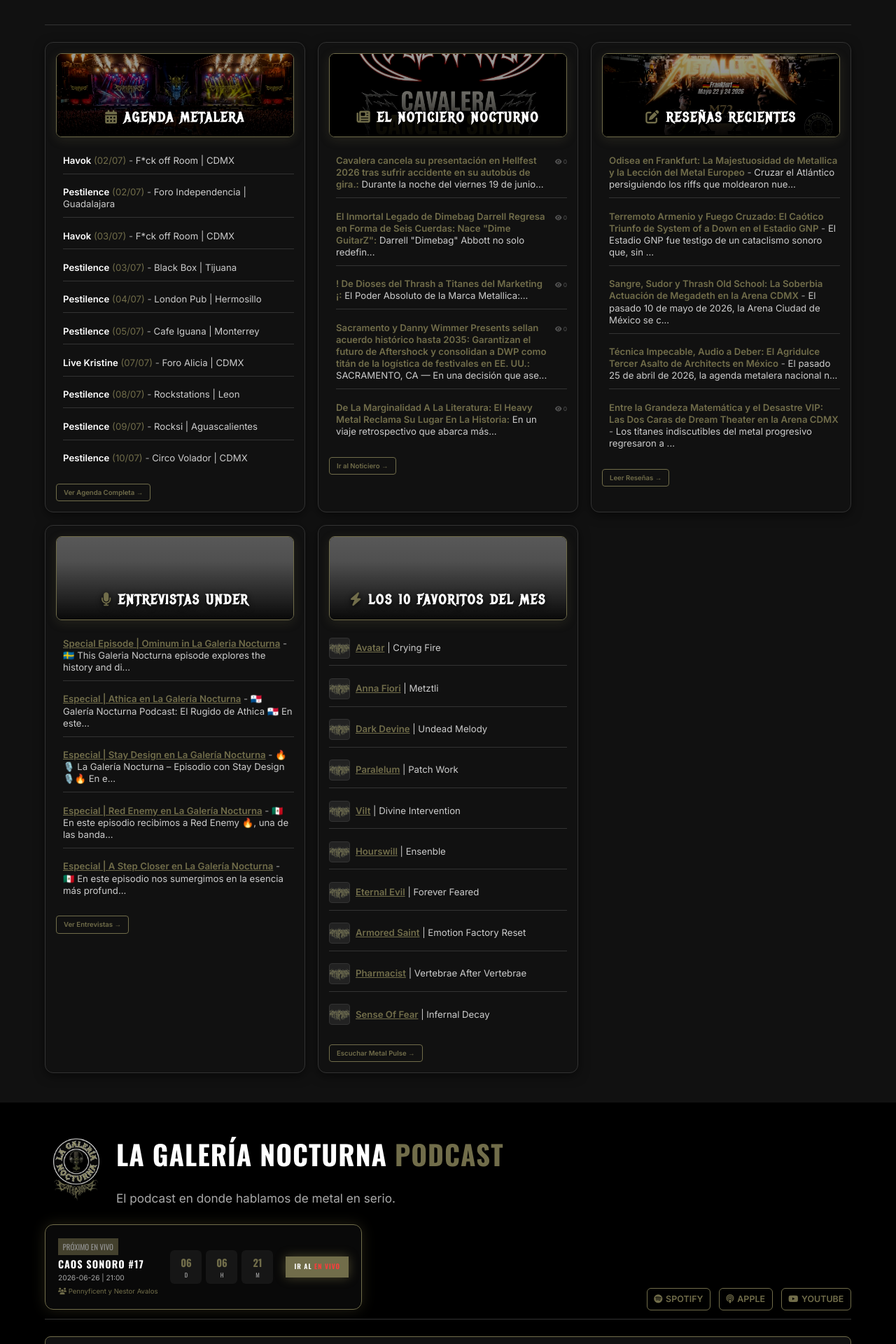
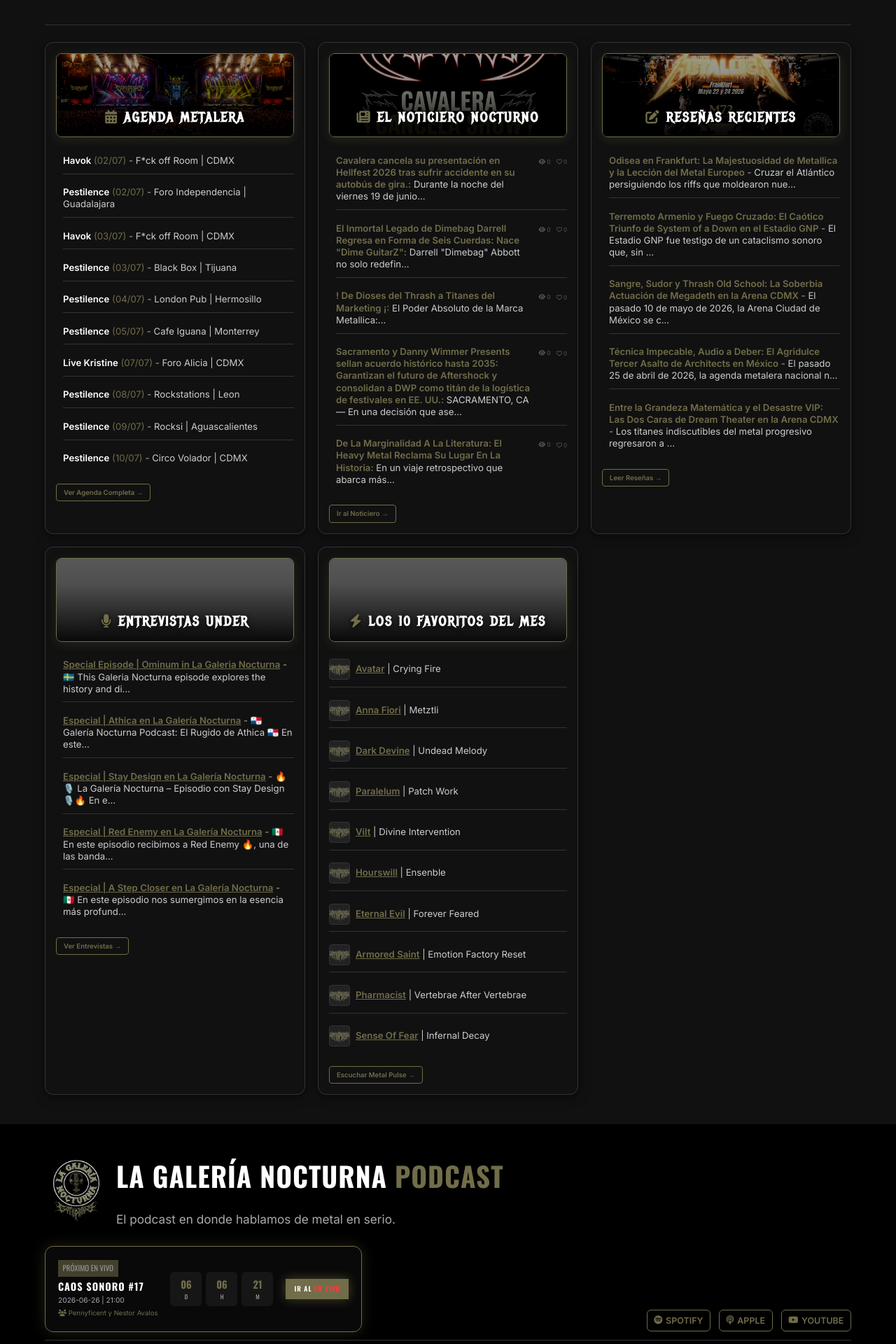
Before and after one commit to gothprods/gothprods_web, a Flask app: page / in a window 1280 px wide. Shown: the part 1211-3131 px from the top of the page at 70% size. Run offline with Flask 3, Linux system fonts and the light colour scheme; data comes from the database, SQL or seed files in the repository; grey boxes are pictures that could not be loaded.

Commit message:
Add like button to news and reviews and view counter to reviews

```diff
--- a/app.js
+++ b/app.js
@@ -107,6 +107,46 @@ document.addEventListener('DOMContentLoaded', () => {
         });
     });
 
+    // Like button logic
+    const likeBtns = document.querySelectorAll('.like-btn');
+    likeBtns.forEach(btn => {
+        const itemId = btn.getAttribute('data-id');
+        // Check local storage
+        if (localStorage.getItem('liked_' + itemId)) {
+            const icon = btn.querySelector('i');
+            icon.classList.remove('fa-regular');
+            icon.classList.add('fa-solid');
+            btn.style.color = 'var(--accent-color)';
+            btn.disabled = true;
+        }
+
+        btn.addEventListener('click', (e) => {
+            e.preventDefault();
+            e.stopPropagation(); // prevent opening modal if inside link (though it's not)
+
+            if (btn.disabled || localStorage.getItem('liked_' + itemId)) return;
+
+            fetch('/api/track_like/' + itemId, { method: 'POST' })
+                .then(res => res.json())
+                .then(data => {
+                    if (data.success) {
+                        localStorage.setItem('liked_' + itemId, 'true');
+                        document.querySelectorAll('.like-count-' + itemId).forEach(el => {
+                            el.innerText = data.likes;
+                        });
+                        document.querySelectorAll('.like-btn[data-id="' + itemId + '"]').forEach(b => {
+                            const icon = b.querySelector('i');
+                            icon.classList.remove('fa-regular');
+                            icon.classList.add('fa-solid');
+                            b.style.color = 'var(--accent-color)';
+                            b.disabled = true;
+                        });
+                    }
+                })
+                .catch(err => console.error('Error tracking like:', err));
+        });
+    });
+
     // Check URL for direct link to an item
     const urlParams = new URLSearchParams(window.location.search);
     const itemId = urlParams.get('item');
--- a/app.py
+++ b/app.py
@@ -151,6 +151,8 @@ def get_db_connection(live=False):
         columns = [col[1] for col in cursor.fetchall()]
         if 'views' not in columns:
             cursor.execute("ALTER TABLE content_items ADD COLUMN views INTEGER DEFAULT 0")
+        if 'likes' not in columns:
+            cursor.execute("ALTER TABLE content_items ADD COLUMN likes INTEGER DEFAULT 0")
         conn.commit()
     except Exception as e:
         print("Schema migration error (content_items):", e)
@@ -211,6 +213,22 @@ def track_view(item_id):
 
     new_views = row['views'] if row else 0
     return jsonify({"success": True, "views": new_views})
+
+@app.route('/api/track_like/<int:item_id>', methods=['POST'])
+def track_like(item_id):
+    is_preview = request.args.get('preview') == '1' and 'user_id' in session
+    conn = get_db_connection(live=not is_preview)
+    cursor = conn.cursor()
+    cursor.execute("UPDATE content_items SET likes = COALESCE(likes, 0) + 1 WHERE id = ?", (item_id,))
+    conn.commit()
+
+    # Return the new like count
+    cursor.execute("SELECT likes FROM content_items WHERE id = ?", (item_id,))
+    row = cursor.fetchone()
+    conn.close()
+
+    new_likes = row['likes'] if row else 0
+    return jsonify({"success": True, "likes": new_likes})
 
 @app.route('/')
 def index():
--- a/templates/index.html
+++ b/templates/index.html
@@ -526,10 +526,15 @@
                     <ul class="highlight-list" style="padding-left: 10px; font-size: 0.8rem; margin-bottom: 0;">
                         {% for item in noticiero_items[:5] %}
                         <li style="margin-bottom: 8px; line-height: 1.3;">
-                            <a href="javascript:void(0);" data-target="dynNewsModal{{ item.id }}" data-id="{{ item.id }}" class="open-review-modal" style="color: #716d4a; display: flex; justify-content: space-between; align-items: baseline;">
-                                <span><strong style="color: inherit;">{{ item.title }}:</strong> <span style="color: #ccc;">{{ item.short_desc[:40] }}...</span></span>
-                                <span style="font-size: 0.7rem; color: #555; white-space: nowrap; margin-left: 8px;"><i class="fa-solid fa-eye"></i> <span class="view-count-{{ item.id }}">{{ item.views if item.views else 0 }}</span></span>
-                            </a>
+                            <div style="display: flex; justify-content: space-between; align-items: baseline;">
+                                <a href="javascript:void(0);" data-target="dynNewsModal{{ item.id }}" data-id="{{ item.id }}" class="open-review-modal" style="color: #716d4a; flex: 1; margin-right: 10px; display: block;">
+                                    <span><strong style="color: inherit;">{{ item.title }}:</strong> <span style="color: #ccc;">{{ item.short_desc[:40] }}...</span></span>
+                                </a>
+                                <div style="display: flex; gap: 8px; align-items: center;">
+                                    <span style="font-size: 0.7rem; color: #555; white-space: nowrap;"><i class="fa-solid fa-eye"></i> <span class="view-count-{{ item.id }}">{{ item.views if item.views else 0 }}</span></span>
+                                    <button class="like-btn" data-id="{{ item.id }}" style="background: none; border: none; color: #555; font-size: 0.7rem; cursor: pointer; padding: 0; white-space: nowrap; transition: color 0.3s;"><i class="fa-regular fa-heart"></i> <span class="like-count-{{ item.id }}">{{ item.likes if item.likes else 0 }}</span></button>
+                                </div>
+                            </div>
                         </li>
                         {% endfor %}
                     </ul>
@@ -734,7 +739,13 @@
                     <img loading="lazy" src="{{ item.image_filename if item.image_filename.startswith('http') or item.image_filename.startswith('assets') else 'updates/' + item.image_filename }}" style="width: 100%; border-radius: 8px; margin-bottom: 10px; height: 140px; object-fit: cover; object-position: center;">
                     <h3 style="font-size: 1rem; line-height: 1.2;">{{ item.title }}</h3>
                     <p style="font-size: 0.85rem; margin-bottom: 10px;">{{ item.short_desc | striptags }}</p>
-                    <a href="javascript:void(0);" data-target="dynNewsModal{{ item.id }}" class="open-review-modal" style="color: var(--accent-color); font-weight: bold; font-size: 0.85rem;">Leer reseña completa &rarr;</a>
+                    <div style="display: flex; justify-content: space-between; align-items: center; margin-top: 5px;">
+                        <a href="javascript:void(0);" data-target="dynNewsModal{{ item.id }}" data-id="{{ item.id }}" class="open-review-modal" style="color: var(--accent-color); font-weight: bold; font-size: 0.85rem; display: inline-block;">Leer reseña completa &rarr;</a>
+                        <div style="display: flex; gap: 10px; align-items: center;">
+                            <span style="font-size: 0.75rem; color: #666; display: inline-flex; align-items: center; gap: 4px;"><i class="fa-solid fa-eye"></i> <span class="view-count-{{ item.id }}">{{ item.views if item.views else 0 }}</span></span>
+                            <button class="like-btn" data-id="{{ item.id }}" style="background: none; border: none; color: #666; font-size: 0.75rem; cursor: pointer; display: inline-flex; align-items: center; gap: 4px; padding: 0; transition: color 0.3s;"><i class="fa-regular fa-heart"></i> <span class="like-count-{{ item.id }}">{{ item.likes if item.likes else 0 }}</span></button>
+                        </div>
+                    </div>
                 </div>
                 {% endfor %}
             </div>
@@ -758,7 +769,10 @@
                     <p style="font-size: 0.85rem; margin-bottom: 5px; margin-top: 5px;">{{ item.short_desc[:120] if item.short_desc else '' }}...</p>
                     <div style="display: flex; justify-content: space-between; align-items: center; margin-top: 5px;">
                         <a href="javascript:void(0);" data-target="dynNewsModal{{ item.id }}" data-id="{{ item.id }}" class="open-review-modal" style="color: var(--accent-color); font-weight: bold; font-size: 0.85rem; display: inline-block;">Leer más &rarr;</a>
-                        <span style="font-size: 0.75rem; color: #666; display: inline-flex; align-items: center; gap: 4px;"><i class="fa-solid fa-eye"></i> <span class="view-count-{{ item.id }}">{{ item.views if item.views else 0 }}</span></span>
+                        <div style="display: flex; gap: 10px; align-items: center;">
+                            <span style="font-size: 0.75rem; color: #666; display: inline-flex; align-items: center; gap: 4px;"><i class="fa-solid fa-eye"></i> <span class="view-count-{{ item.id }}">{{ item.views if item.views else 0 }}</span></span>
+                            <button class="like-btn" data-id="{{ item.id }}" style="background: none; border: none; color: #666; font-size: 0.75rem; cursor: pointer; display: inline-flex; align-items: center; gap: 4px; padding: 0; transition: color 0.3s;"><i class="fa-regular fa-heart"></i> <span class="like-count-{{ item.id }}">{{ item.likes if item.likes else 0 }}</span></button>
+                        </div>
                     </div>
                 </div>
                 {% endfor %}
@@ -974,7 +988,7 @@
     observer.observe(document.body, { attributes: true, attributeFilter: ['style'] });
     </script>
     <script type="text/javascript" src="//translate.google.com/translate_a/element.js?cb=googleTranslateElementInit"></script>
-    <script src="app.js?v=3"></script>
+    <script src="app.js?v=4"></script>
     {% with messages = get_flashed_messages() %}
       {% if messages %}
         <script>
```
